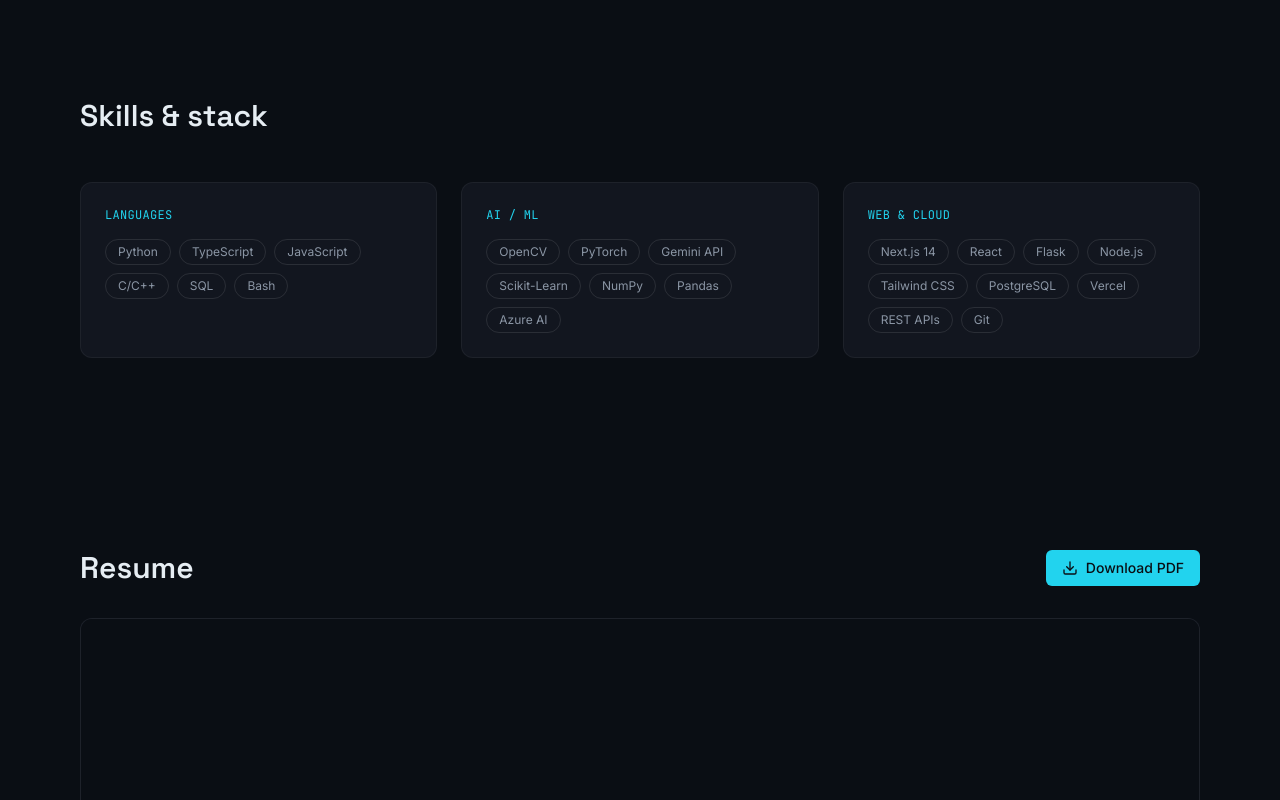
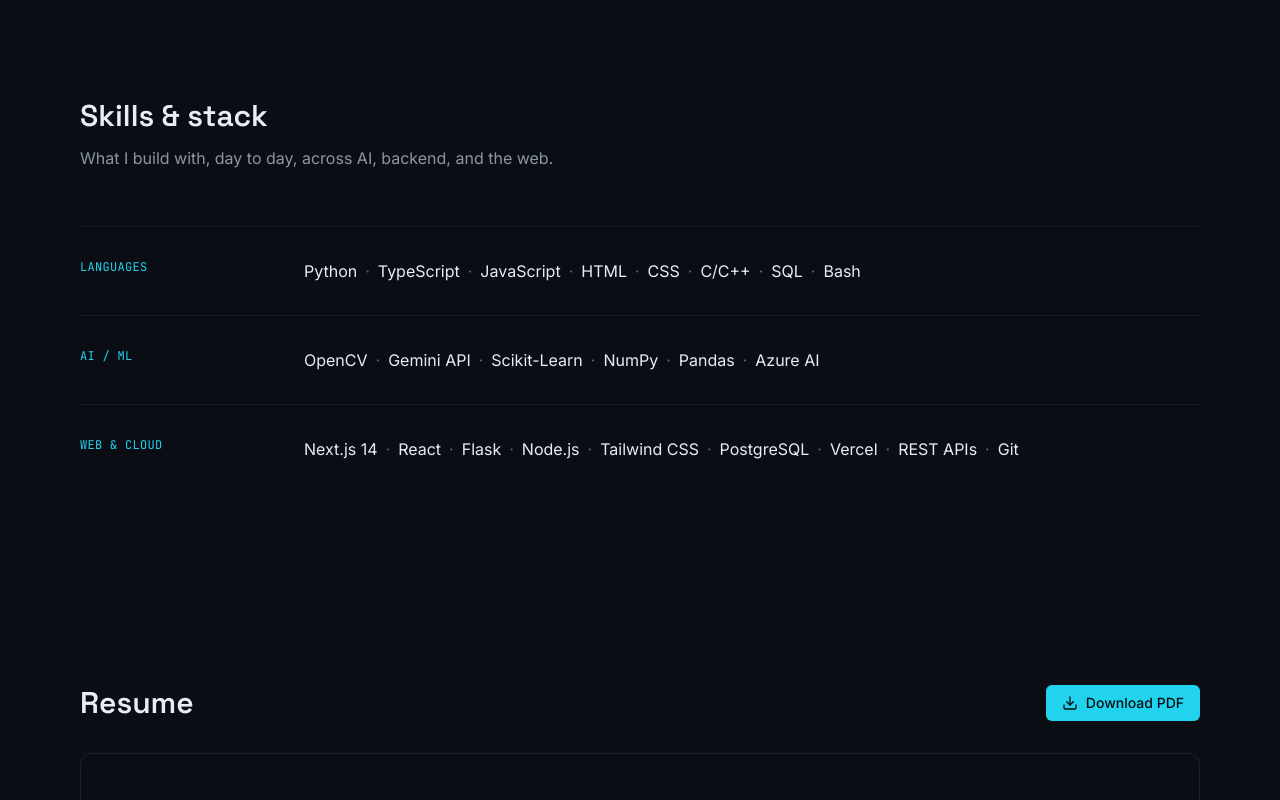
Before and after one commit to Calculite01/Portfolio-Site, a Next.js app: page / in a window 1280 px wide. Shown: the part 5122-5922 px from the top of the page. Built offline with nearby package versions, Linux system fonts and the light colour scheme.

Commit message:
Updated skills tab made it look better

```diff
--- a/components/Skills.tsx
+++ b/components/Skills.tsx
@@ -9,38 +9,35 @@
       <h2 className="font-display text-2xl font-semibold text-ink sm:text-3xl">
         Skills &amp; stack
       </h2>
+      <p className="mt-3 max-w-xl text-ink-muted">
+        What I build with, day to day, across AI, backend, and the web.
+      </p>
 
-      <div className="mt-12 grid gap-6 sm:grid-cols-3">
+      <div className="mt-14 divide-y divide-white/5 border-t border-white/5">
         {skills.map((group, i) => (
           <motion.div
             key={group.category}
-            initial={{ opacity: 0, y: 20 }}
+            initial={{ opacity: 0, y: 16 }}
             whileInView={{ opacity: 1, y: 0 }}
             viewport={{ once: true, margin: "-80px" }}
             transition={{ duration: 0.5, delay: i * 0.08, ease: "easeOut" }}
-            className="rounded-xl border border-white/5 bg-bg-surface p-6"
+            className="grid gap-2 py-8 sm:grid-cols-[12rem_1fr] sm:gap-8"
           >
             <p className="font-mono text-xs uppercase tracking-wide text-accent">
               {group.category}
             </p>
-            <div className="mt-4 flex flex-wrap gap-2">
+            <p className="text-ink-muted">
               {group.items.map((item, j) => (
-                <motion.span
-                  key={item}
-                  initial={{ opacity: 0, scale: 0.9 }}
-                  whileInView={{ opacity: 1, scale: 1 }}
-                  viewport={{ once: true, margin: "-80px" }}
-                  transition={{
-                    duration: 0.3,
-                    delay: i * 0.08 + j * 0.04,
-                    ease: "easeOut",
-                  }}
-                  className="rounded-full border border-white/10 px-3 py-1 text-xs text-ink-muted transition-colors hover:border-accent/40 hover:text-ink"
-                >
-                  {item}
-                </motion.span>
+                <span key={item}>
+                  <span className="text-ink transition-colors hover:text-accent">
+                    {item}
+                  </span>
+                  {j < group.items.length - 1 && (
+                    <span className="mx-2 text-ink-faint">·</span>
+                  )}
+                </span>
               ))}
-            </div>
+            </p>
           </motion.div>
         ))}
       </div>
--- a/lib/data.ts
+++ b/lib/data.ts
@@ -161,11 +161,11 @@
 export const skills: SkillGroup[] = [
   {
     category: "Languages",
-    items: ["Python", "TypeScript", "JavaScript", "C/C++", "SQL", "Bash"],
+    items: ["Python", "TypeScript", "JavaScript", "HTML", "CSS", "C/C++", "SQL", "Bash"],
   },
   {
     category: "AI / ML",
-    items: ["OpenCV", "PyTorch", "Gemini API", "Scikit-Learn", "NumPy", "Pandas", "Azure AI"],
+    items: ["OpenCV", "Gemini API", "Scikit-Learn", "NumPy", "Pandas", "Azure AI"],
   },
   {
     category: "Web & Cloud",
```
